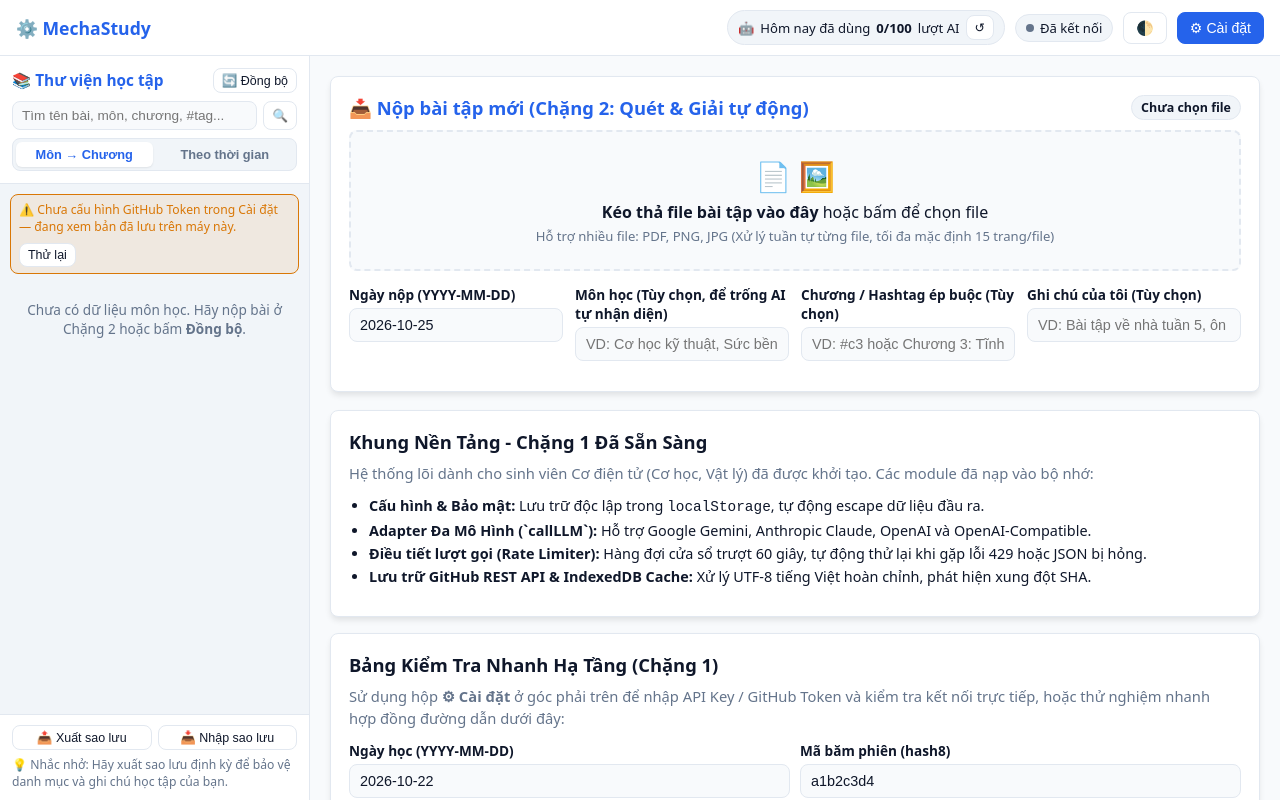
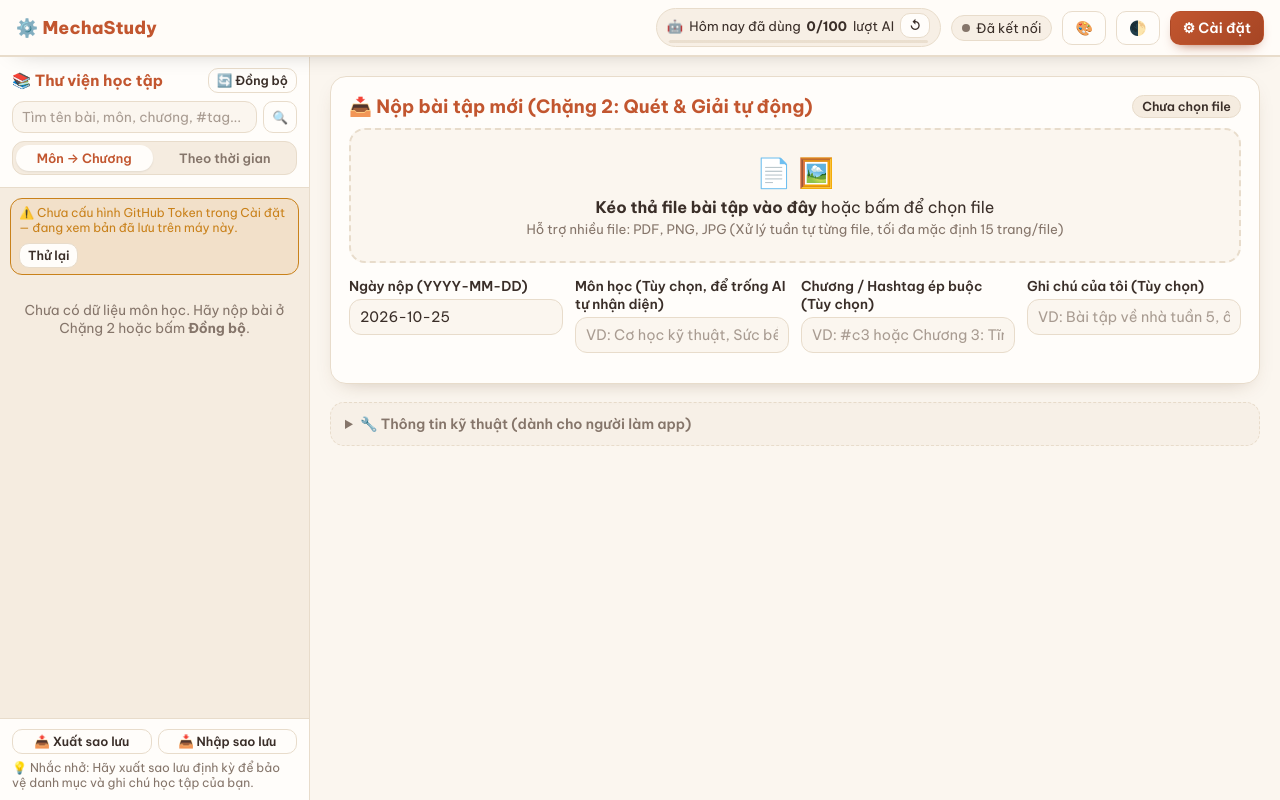
Before and after one commit to meanmuamuoi1510-commits/uet-study, a plain HTML site: page index.html in a window 1280 px wide. Drawn offline with Linux system fonts and the light colour scheme.

Commit message:
Add files via upload

```diff
--- a/index.html
+++ b/index.html
@@ -1878,5 +1878,6 @@
   <script src="stage2.js"></script>
   <script src="stage3.js"></script>
   <script src="stage4.js"></script>
+  <script src="stage5.js"></script>
 </body>
 </html>
--- /dev/null
+++ b/stage5.js
@@ -0,0 +1,491 @@
+/* ==========================================================================
+   MechaStudy - CHẶNG 5: LỚP GIAO DIỆN (màu sắc, nút bấm, hiệu ứng)
+   - Chỉ thay đổi hình thức; KHÔNG sửa logic của các chặng khác.
+   - Nếu muốn quay về giao diện cũ: xóa dòng <script src="stage5.js"> trong index.html,
+     hoặc chọn bảng màu "Xanh gốc" ở nút 🎨 trên thanh đầu trang.
+   ========================================================================== */
+(function () {
+  'use strict';
+
+  const PALETTE_KEY = 'mecha_palette';
+  const DEFAULT_PALETTE = 'warm';
+  const PALETTES = [
+    { id: 'warm',    name: 'Giấy ấm',   swatch: '#c2562f' },
+    { id: 'forest',  name: 'Rêu xanh',  swatch: '#2f7d57' },
+    { id: 'coral',   name: 'Hoàng hôn', swatch: '#d6456b' },
+    { id: 'ocean',   name: 'Biển',      swatch: '#0e8a9a' },
+    { id: 'classic', name: 'Xanh gốc',  swatch: '#2563eb' }
+  ];
+
+  /* ------------------------------------------------------------------------
+     1. BẢNG MÀU (ghi đè các biến CSS mà mọi chặng đều dùng)
+     ------------------------------------------------------------------------ */
+  const CSS_PALETTES = `
+    /* --- Giấy ấm: kem, nâu, đất nung --- */
+    :root[data-palette="warm"] {
+      --bg-main:#fbf6ef; --bg-panel:#fffdfa; --bg-sidebar:#f5ece0; --text-main:#3a2e28; --text-muted:#85756a;
+      --border:#e8dccb; --primary:#c2562f; --primary-hover:#a64524; --danger:#c0392b; --success:#4d8b4a; --warning:#c9811a;
+      --shadow:0 8px 22px -12px rgba(94,60,30,.35); --radius:12px;
+    }
+    :root[data-palette="warm"][data-theme="dark"] {
+      --bg-main:#1d1713; --bg-panel:#28201a; --bg-sidebar:#221b16; --text-main:#f6ece1; --text-muted:#b9a797;
+      --border:#43352b; --primary:#e57e53; --primary-hover:#f0966f; --danger:#ef6b5b; --success:#7fc27b; --warning:#e7a53f;
+      --shadow:0 8px 22px -12px rgba(0,0,0,.6);
+    }
+    /* --- Rêu xanh --- */
+    :root[data-palette="forest"] {
+      --bg-main:#f3f7f1; --bg-panel:#fbfdf9; --bg-sidebar:#e8f0e4; --text-main:#20301f; --text-muted:#667a62;
+      --border:#d7e3d1; --primary:#2f7d57; --primary-hover:#256646; --danger:#c0392b; --success:#2f7d57; --warning:#b9801a;
+      --shadow:0 8px 22px -12px rgba(30,70,45,.35); --radius:12px;
+    }
+    :root[data-palette="forest"][data-theme="dark"] {
+      --bg-main:#121a15; --bg-panel:#1a241e; --bg-sidebar:#161f19; --text-main:#e9f3ea; --text-muted:#9db39f;
+      --border:#2c3d31; --primary:#52b585; --primary-hover:#6fc79c; --danger:#ef6b5b; --success:#6fcf97; --warning:#e5a83c;
+      --shadow:0 8px 22px -12px rgba(0,0,0,.6);
+    }
+    /* --- Hoàng hôn: hồng san hô --- */
+    :root[data-palette="coral"] {
+      --bg-main:#fdf5f6; --bg-panel:#fffafb; --bg-sidebar:#f9e9ed; --text-main:#3b2430; --text-muted:#8a6b77;
+      --border:#efd6dd; --primary:#d6456b; --primary-hover:#b8345a; --danger:#c0392b; --success:#3f8f62; --warning:#c9811a;
+      --shadow:0 8px 22px -12px rgba(120,40,70,.35); --radius:12px;
+    }
+    :root[data-palette="coral"][data-theme="dark"] {
+      --bg-main:#1c1418; --bg-panel:#271c22; --bg-sidebar:#21171c; --text-main:#f8e9ee; --text-muted:#bda3ad;
+      --border:#43303a; --primary:#f06b90; --primary-hover:#f58aa8; --danger:#ef6b5b; --success:#76c795; --warning:#e7a53f;
+      --shadow:0 8px 22px -12px rgba(0,0,0,.6);
+    }
+    /* --- Biển: xanh ngọc --- */
+    :root[data-palette="ocean"] {
+      --bg-main:#f1f8f9; --bg-panel:#fbfeff; --bg-sidebar:#e3f0f2; --text-main:#17323a; --text-muted:#5f7f88;
+      --border:#d2e5e8; --primary:#0e8a9a; --primary-hover:#0a6f7d; --danger:#c0392b; --success:#2f8f62; --warning:#c9811a;
+      --shadow:0 8px 22px -12px rgba(10,80,95,.35); --radius:12px;
+    }
+    :root[data-palette="ocean"][data-theme="dark"] {
+      --bg-main:#0f191c; --bg-panel:#16242a; --bg-sidebar:#122026; --text-main:#e6f4f6; --text-muted:#98b5bc;
+      --border:#274149; --primary:#35b8c9; --primary-hover:#5acbd9; --danger:#ef6b5b; --success:#6fcf97; --warning:#e5a83c;
+      --shadow:0 8px 22px -12px rgba(0,0,0,.6);
+    }
+  `;
+
+  /* ------------------------------------------------------------------------
+     2. NÚT BẤM, Ô NHẬP, THẺ, HỘP THOẠI, HIỆU ỨNG
+     ------------------------------------------------------------------------ */
+  const CSS_COMPONENTS = `
+    :root { --s5-ease: cubic-bezier(.2,.8,.2,1); }
+    html { scroll-behavior: smooth; }
+    body {
+      font-family: 'Be Vietnam Pro', system-ui, -apple-system, 'Segoe UI', Roboto, sans-serif;
+      -webkit-font-smoothing: antialiased;
+      transition: background-color .3s var(--s5-ease), color .3s var(--s5-ease);
+    }
+    * { scrollbar-width: thin; scrollbar-color: color-mix(in srgb, var(--text-muted) 45%, transparent) transparent; }
+    *::-webkit-scrollbar { width: 9px; height: 9px; }
+    *::-webkit-scrollbar-thumb { background: color-mix(in srgb, var(--text-muted) 40%, transparent); border-radius: 9px; }
+    *::-webkit-scrollbar-track { background: transparent; }
+    ::selection { background: color-mix(in srgb, var(--primary) 30%, transparent); }
+
+    /* Thanh đầu trang */
+    header {
+      background: color-mix(in srgb, var(--bg-panel) 85%, transparent);
+      -webkit-backdrop-filter: blur(10px); backdrop-filter: blur(10px);
+      box-shadow: 0 1px 0 var(--border), 0 10px 24px -18px rgba(0,0,0,.35);
+    }
+    .brand { font-weight: 800; letter-spacing: .2px; }
+    .status-pill {
+      position: relative;
+      transition: border-color .2s, box-shadow .2s;
+      background: color-mix(in srgb, var(--bg-sidebar) 80%, var(--bg-panel));
+    }
+    .status-pill:hover { box-shadow: 0 4px 12px -8px rgba(0,0,0,.4); }
+    .status-pill.s5-quota { padding-bottom: 8px; }
+    .status-pill.s5-quota::after {
+      content: ''; position: absolute; left: 12px; right: 12px; bottom: 3px; height: 3px; border-radius: 3px;
+      background: linear-gradient(90deg, var(--s5-q-color, var(--primary)) calc(var(--s5-q, 0) * 100%),
+        color-mix(in srgb, var(--border) 85%, transparent) 0);
+      transition: background .4s var(--s5-ease);
+    }
+
+    /* Nút bấm */
+    button {
+      font-family: inherit; font-weight: 600; border-radius: 10px;
+      transition: transform .15s var(--s5-ease), box-shadow .2s, background .2s, border-color .2s, color .2s, opacity .2s;
+    }
+    button:not(:disabled):hover {
+      transform: translateY(-1px);
+      box-shadow: 0 8px 16px -10px rgba(0,0,0,.45);
+      border-color: var(--primary);
+    }
+    button:not(:disabled):active { transform: translateY(0) scale(.97); box-shadow: none; }
+    button:focus-visible, a:focus-visible, summary:focus-visible {
+      outline: 2px solid var(--primary); outline-offset: 2px;
+    }
+    button:disabled { opacity: .55; cursor: not-allowed; }
+    button.btn-primary, .s2-btn-anim.s4-has-anim {
+      background: linear-gradient(135deg, var(--primary), var(--primary-hover));
+      border-color: transparent; color: #fff;
+      box-shadow: 0 6px 14px -8px color-mix(in srgb, var(--primary) 80%, #000);
+    }
+    button.btn-primary:not(:disabled):hover, .s2-btn-anim.s4-has-anim:not(:disabled):hover {
+      border-color: transparent; filter: brightness(1.06);
+      box-shadow: 0 10px 20px -10px color-mix(in srgb, var(--primary) 85%, #000);
+    }
+    button.btn-danger { box-shadow: 0 6px 14px -8px color-mix(in srgb, var(--danger) 80%, #000); }
+    .s2-btn-anim:not(.s4-has-anim) {
+      background: color-mix(in srgb, var(--primary) 12%, var(--bg-panel));
+      color: var(--primary); border-color: color-mix(in srgb, var(--primary) 40%, var(--border));
+    }
+
+    /* Ô nhập */
+    input, select, textarea { font-family: inherit; transition: border-color .2s, box-shadow .2s, background .2s; }
+    input:focus, select:focus, textarea:focus {
+      outline: none; border-color: var(--primary);
+      box-shadow: 0 0 0 3px color-mix(in srgb, var(--primary) 22%, transparent);
+    }
+    input::placeholder, textarea::placeholder { color: color-mix(in srgb, var(--text-muted) 70%, transparent); }
+
+    /* Thẻ */
+    .card, .s2-card, .s3-panel {
+      border-radius: 16px; box-shadow: var(--shadow);
+      transition: box-shadow .25s var(--s5-ease), transform .25s var(--s5-ease), border-color .25s;
+    }
+    .s3-item-card { border-radius: 14px; transition: transform .2s var(--s5-ease), box-shadow .2s, border-color .2s; }
+    .s3-item-card:hover {
+      transform: translateY(-2px); box-shadow: var(--shadow);
+      border-color: color-mix(in srgb, var(--primary) 45%, var(--border));
+    }
+    @keyframes s5-fade-up { from { opacity: 0; transform: translateY(10px); } to { opacity: 1; transform: none; } }
+    main#main-content .card, main#main-content .s2-card, main#main-content .s3-panel, main#main-content .s3-item-card {
+      animation: s5-fade-up .4s var(--s5-ease) both;
+    }
+
+    /* Khu vực kéo thả file */
+    .s2-dropzone { border-radius: 16px; transition: background .2s, border-color .2s, transform .2s var(--s5-ease); }
+    .s2-dropzone:hover { background: color-mix(in srgb, var(--primary) 6%, var(--bg-panel)); border-color: var(--primary); }
+    .s2-dropzone.s2-dragover { transform: scale(1.01); border-color: var(--primary);
+      background: color-mix(in srgb, var(--primary) 12%, var(--bg-panel)); }
+
+    /* Thanh bên: chương, môn, thẻ */
+    .s3-chap-item { border-radius: 10px; transition: background .15s, transform .15s var(--s5-ease), box-shadow .15s; }
+    .s3-chap-item:not(.s3-active):hover { transform: translateX(3px); }
+    .s3-subj-group { border-radius: 14px; overflow: hidden; }
+    .s3-subj-header { transition: background .15s, color .15s; }
+    .s3-chip, .s3-badge, .s2-badge {
+      border-radius: 999px; transition: background .15s, transform .15s var(--s5-ease), border-color .15s;
+    }
+    .s3-chip:hover { transform: translateY(-1px); border-color: var(--primary); }
+    .s3-tab-btn, .s3-subtab-btn { border-radius: 999px; }
+    .s2-progress-bar, .s3-progress-bar {
+      background: linear-gradient(90deg, var(--primary), color-mix(in srgb, var(--primary) 55%, #fff)) !important;
+      border-radius: 999px; transition: width .35s var(--s5-ease);
+    }
+    .s2-progress-wrap, .s3-progress-wrap { border-radius: 999px; overflow: hidden; }
+    .s2-collapse-header { transition: background .15s; }
+    .s2-collapse-header:hover { background: color-mix(in srgb, var(--primary) 7%, var(--bg-sidebar)); }
+
+    /* Hộp thoại */
+    @keyframes s5-pop { from { opacity: 0; transform: translateY(10px) scale(.97); } to { opacity: 1; transform: none; } }
+    .modal-backdrop, .s3-modal-backdrop, .s4-modal-backdrop { -webkit-backdrop-filter: blur(4px); backdrop-filter: blur(4px); }
+    .modal-backdrop.open .modal, .s3-modal, .s4-modal { border-radius: 18px; animation: s5-pop .28s var(--s5-ease) both; }
+
+    /* Thông báo nổi (toast) */
+    #s5-toasts { position: fixed; right: 16px; bottom: 16px; z-index: 100000; display: flex; flex-direction: column; gap: 10px; max-width: min(380px, calc(100vw - 32px)); }
+    .s5-toast {
+      background: var(--bg-panel); color: var(--text-main); border: 1px solid var(--border);
+      border-left: 4px solid var(--primary); border-radius: 12px; padding: 11px 14px; font-size: .88rem; line-height: 1.45;
+      box-shadow: 0 14px 30px -14px rgba(0,0,0,.5); white-space: pre-line; cursor: pointer;
+      animation: s5-toast-in .35s var(--s5-ease) both;
+    }
+    .s5-toast.s5-err { border-left-color: var(--danger); }
+    .s5-toast.s5-ok { border-left-color: var(--success); }
+    .s5-toast.s5-out { animation: s5-toast-out .25s ease forwards; }
+    @keyframes s5-toast-in { from { opacity: 0; transform: translateX(24px); } to { opacity: 1; transform: none; } }
+    @keyframes s5-toast-out { to { opacity: 0; transform: translateX(24px); } }
+
+    /* Nút chọn bảng màu */
+    #s5-palette-wrap { position: relative; display: inline-flex; }
+    #s5-palette-pop {
+      position: absolute; right: 0; top: calc(100% + 8px); background: var(--bg-panel); border: 1px solid var(--border);
+      border-radius: 14px; box-shadow: 0 18px 36px -16px rgba(0,0,0,.5); padding: 10px; min-width: 190px; display: none; z-index: 60;
+      animation: s5-pop .22s var(--s5-ease) both;
+    }
+    #s5-palette-pop.s5-open { display: block; }
+    #s5-palette-pop .s5-pal-title { font-size: .72rem; font-weight: 700; color: var(--text-muted); text-transform: uppercase; letter-spacing: .6px; margin: 2px 4px 8px; }
+    .s5-pal-item { display: flex; width: 100%; align-items: center; gap: 10px; padding: 7px 8px; margin: 2px 0; border: 1px solid transparent; background: transparent; text-align: left; }
+    .s5-pal-item:hover { background: color-mix(in srgb, var(--primary) 8%, transparent); }
+    .s5-pal-item.s5-active { border-color: var(--primary); background: color-mix(in srgb, var(--primary) 10%, transparent); }
+    .s5-swatch { width: 18px; height: 18px; border-radius: 50%; box-shadow: inset 0 0 0 2px rgba(255,255,255,.55), 0 0 0 1px rgba(0,0,0,.15); flex-shrink: 0; }
+
+    /* Nút lên đầu trang */
+    #s5-top {
+      position: fixed; right: 18px; bottom: 18px; width: 44px; height: 44px; border-radius: 50%; padding: 0; z-index: 50;
+      display: flex; align-items: center; justify-content: center; font-size: 1.1rem;
+      background: linear-gradient(135deg, var(--primary), var(--primary-hover)); color: #fff; border-color: transparent;
+      opacity: 0; pointer-events: none; transform: translateY(12px);
+    }
+    #s5-top.s5-show { opacity: 1; pointer-events: auto; transform: none; }
+    #s5-toasts:not(:empty) ~ #s5-top { bottom: 90px; }
+
+    /* Phần thông tin kỹ thuật gấp gọn */
+    details.s5-tech { margin-top: 8px; border: 1px dashed var(--border); border-radius: 14px; padding: 8px 14px; background: color-mix(in srgb, var(--bg-sidebar) 55%, transparent); }
+    details.s5-tech > summary { cursor: pointer; font-weight: 600; color: var(--text-muted); font-size: .88rem; padding: 4px 0; user-select: none; }
+    details.s5-tech[open] > summary { margin-bottom: 10px; }
+
+    @media (pointer: coarse) {
+      button:not(.s3-mini-del):not(.btn-sm) { min-height: 40px; }
+      button.btn-sm { min-height: 34px; }
+    }
+    @media (max-width: 768px) {
+      #s5-toasts { left: 12px; right: 12px; bottom: 12px; max-width: none; }
+      #s5-top { right: 12px; bottom: 76px; }
+      /* Thanh đầu trang gọn lại cho điện thoại */
+      header { padding: 0 10px; }
+      .header-left, .header-right { gap: 6px; }
+      .header-right { flex-shrink: 0; }
+      .brand { white-space: nowrap; font-size: .98rem; }
+      #sync-text, #btn-reset-quota { display: none; }
+      .status-pill { padding: 3px 8px; }
+      #btn-open-settings { font-size: 0; padding: 7px 11px; }
+      #btn-open-settings::before { content: '⚙'; font-size: 1.05rem; }
+    }
+    @media (max-width: 480px) {
+      .header-left, .header-right { gap: 4px; }
+      .brand { font-size: .85rem; }
+      #sync-indicator { padding: 0 2px; border: none; background: none; box-shadow: none; }
+      .status-pill { padding: 3px 7px; }
+      #btn-theme, #s5-palette-btn, #btn-toggle-sidebar, #btn-open-settings { padding: 6px 8px; }
+    }
+    @media (max-width: 380px) {
+      .brand { font-size: 0; }
+      .brand::before { content: '⚙️'; font-size: 1.15rem; }
+    }
+    @media (prefers-reduced-motion: reduce) {
+      *, *::before, *::after { animation-duration: .001ms !important; animation-iteration-count: 1 !important; transition-duration: .001ms !important; scroll-behavior: auto !important; }
+    }
+  `;
+
+  /* ------------------------------------------------------------------------
+     3. NẠP CSS VÀ PHÔNG CHỮ
+     ------------------------------------------------------------------------ */
+  let styleEl = null;
+
+  function injectStyles() {
+    if (!styleEl) {
+      styleEl = document.createElement('style');
+      styleEl.id = 's5-style';
+      styleEl.textContent = CSS_PALETTES + CSS_COMPONENTS;
+      document.head.appendChild(styleEl);
+    }
+    if (!document.getElementById('s5-font')) {
+      const link = document.createElement('link');
+      link.id = 's5-font';
+      link.rel = 'stylesheet';
+      link.href = 'https://fonts.googleapis.com/css2?family=Be+Vietnam+Pro:wght@400;500;600;700;800&display=swap';
+      document.head.appendChild(link);
+    }
+  }
+
+  // Các chặng khác nạp CSS muộn; giữ <style> của chặng 5 luôn nằm cuối để thắng khi trùng độ ưu tiên
+  function keepStyleLast() {
+    let timer = null;
+    new MutationObserver(() => {
+      if (timer) return;
+      timer = setTimeout(() => {
+        timer = null;
+        if (styleEl && document.head.lastElementChild !== styleEl) document.head.appendChild(styleEl);
+      }, 120);
+    }).observe(document.head, { childList: true });
+  }
+
+  /* ------------------------------------------------------------------------
+     4. BẢNG MÀU: lưu lựa chọn và nút 🎨 trên thanh đầu trang
+     ------------------------------------------------------------------------ */
+  function getSavedPalette() {
+    try {
+      const v = localStorage.getItem(PALETTE_KEY);
+      if (v && PALETTES.some(p => p.id === v)) return v;
+    } catch (e) { /* bỏ qua */ }
+    return DEFAULT_PALETTE;
+  }
+
+  function applyPalette(id) {
+    const valid = PALETTES.some(p => p.id === id) ? id : DEFAULT_PALETTE;
+    document.documentElement.setAttribute('data-palette', valid);
+    try { localStorage.setItem(PALETTE_KEY, valid); } catch (e) { /* bỏ qua */ }
+    document.querySelectorAll('.s5-pal-item').forEach(el => {
+      el.classList.toggle('s5-active', el.getAttribute('data-id') === valid);
+    });
+  }
+
+  function buildPaletteButton() {
+    const themeBtn = document.getElementById('btn-theme');
+    if (!themeBtn || document.getElementById('s5-palette-wrap')) return;
+
+    const wrap = document.createElement('span');
+    wrap.id = 's5-palette-wrap';
+    wrap.innerHTML = `
+      <button type="button" id="s5-palette-btn" title="Đổi bảng màu" aria-haspopup="true">🎨</button>
+      <div id="s5-palette-pop" role="menu">
+        <div class="s5-pal-title">Bảng màu</div>
+        ${PALETTES.map(p => `
+          <button type="button" class="s5-pal-item" data-id="${p.id}" role="menuitem">
+            <span class="s5-swatch" style="background:${p.swatch}"></span><span>${p.name}</span>
+          </button>`).join('')}
+      </div>`;
+    themeBtn.parentNode.insertBefore(wrap, themeBtn);
+
+    const pop = wrap.querySelector('#s5-palette-pop');
+    wrap.querySelector('#s5-palette-btn').addEventListener('click', (e) => {
+      e.stopPropagation();
+      pop.classList.toggle('s5-open');
+    });
+    pop.addEventListener('click', (e) => {
+      const item = e.target.closest('.s5-pal-item');
+      if (!item) return;
+      applyPalette(item.getAttribute('data-id'));
+      pop.classList.remove('s5-open');
+    });
+    document.addEventListener('click', (e) => {
+      if (!wrap.contains(e.target)) pop.classList.remove('s5-open');
+    });
+    document.addEventListener('keydown', (e) => {
+      if (e.key === 'Escape') pop.classList.remove('s5-open');
+    });
+    applyPalette(getSavedPalette());
+  }
+
+  /* ------------------------------------------------------------------------
+     5. THÔNG BÁO NỔI (thay cho hộp alert chặn màn hình)
+     ------------------------------------------------------------------------ */
+  function ensureToastHost() {
+    let host = document.getElementById('s5-toasts');
+    if (!host) {
+      host = document.createElement('div');
+      host.id = 's5-toasts';
+      host.setAttribute('aria-live', 'polite');
+      document.body.appendChild(host);
+    }
+    return host;
+  }
+
+  function showToast(message, kind) {
+    const host = ensureToastHost();
+    const text = String(message == null ? '' : message);
+    const type = kind || (/lỗi|không thể|thất bại|không tìm thấy|chưa thể|cần cấu hình/i.test(text) ? 'err'
+      : /thành công|đã lưu|đã xóa|xong/i.test(text) ? 'ok' : 'info');
+    const el = document.createElement('div');
+    el.className = 's5-toast' + (type === 'err' ? ' s5-err' : type === 'ok' ? ' s5-ok' : '');
+    el.textContent = text; // textContent: không chèn HTML
+    host.appendChild(el);
+    const close = () => {
+      if (!el.parentNode) return;
+      el.classList.add('s5-out');
+      setTimeout(() => el.remove(), 260);
+    };
+    el.addEventListener('click', close);
+    setTimeout(close, type === 'err' ? 9000 : 5500);
+    while (host.children.length > 4) host.firstElementChild.remove();
+  }
+
+  function overrideAlert() {
+    if (window.__s5AlertPatched) return;
+    window.__s5AlertPatched = true;
+    window.__nativeAlert = window.alert.bind(window);
+    window.alert = function (msg) { showToast(msg); };
+  }
+
+  /* ------------------------------------------------------------------------
+     6. BỘ ĐẾM LƯỢT AI DẠNG THANH TIẾN ĐỘ, NÚT LÊN ĐẦU TRANG, PHÍM TẮT
+     ------------------------------------------------------------------------ */
+  function setupQuotaMeter() {
+    const textEl = document.getElementById('ai-quota-text');
+    if (!textEl) return;
+    const pill = textEl.closest('.status-pill');
+    if (!pill) return;
+    pill.classList.add('s5-quota');
+    const update = () => {
+      const m = String(textEl.textContent || '').match(/(\d+)\s*\/\s*(\d+)/);
+      if (!m) return;
+      const used = Number(m[1]), max = Math.max(1, Number(m[2]));
+      const ratio = Math.min(1, used / max);
+      pill.style.setProperty('--s5-q', String(ratio));
+      pill.style.setProperty('--s5-q-color', ratio >= 0.95 ? 'var(--danger)' : ratio >= 0.8 ? 'var(--warning)' : 'var(--primary)');
+    };
+    new MutationObserver(update).observe(textEl, { childList: true, characterData: true, subtree: true });
+    update();
+  }
+
+  function setupBackToTop() {
+    const main = document.getElementById('main-content');
+    if (!main || document.getElementById('s5-top')) return;
+    const btn = document.createElement('button');
+    btn.type = 'button';
+    btn.id = 's5-top';
+    btn.title = 'Lên đầu trang';
+    btn.setAttribute('aria-label', 'Lên đầu trang');
+    btn.textContent = '↑';
+    document.body.appendChild(btn);
+    btn.addEventListener('click', () => main.scrollTo({ top: 0, behavior: 'smooth' }));
+    main.addEventListener('scroll', () => {
+      btn.classList.toggle('s5-show', main.scrollTop > 400);
+    }, { passive: true });
+  }
+
+  function setupShortcuts() {
+    document.addEventListener('keydown', (e) => {
+      if (e.key !== '/' || e.ctrlKey || e.metaKey || e.altKey) return;
+      const tag = (e.target && e.target.tagName) || '';
+      if (/^(INPUT|TEXTAREA|SELECT)$/.test(tag) || (e.target && e.target.isContentEditable)) return;
+      const input = document.getElementById('s3-search-input');
+      if (input) { e.preventDefault(); input.focus(); input.select(); }
+    });
+  }
+
+  /* ------------------------------------------------------------------------
+     7. GỌN TRANG CHỦ: gom hai thẻ thông tin kỹ thuật của chặng 1 vào một mục thu gọn
+     ------------------------------------------------------------------------ */
+  function tidyHomeCards() {
+    const main = document.getElementById('main-content');
+    if (!main || main.querySelector('details.s5-tech')) return;
+    const cards = Array.from(main.querySelectorAll(':scope > .card')).filter(c => {
+      const h = c.querySelector('h2');
+      return h && /Khung Nền Tảng|Bảng Kiểm Tra Nhanh/i.test(h.textContent || '');
+    });
+    if (cards.length === 0) return;
+    const details = document.createElement('details');
+    details.className = 's5-tech';
+    const summary = document.createElement('summary');
+    summary.textContent = '🔧 Thông tin kỹ thuật (dành cho người làm app)';
+    details.appendChild(summary);
+    cards.forEach(c => details.appendChild(c)); // di chuyển, giữ nguyên các nút và id bên trong
+    main.appendChild(details);
+  }
+
+  /* ------------------------------------------------------------------------
+     8. KHỞI TẠO
+     ------------------------------------------------------------------------ */
+  // Áp bảng màu ngay khi script chạy để tránh nháy màu
+  document.documentElement.setAttribute('data-palette', getSavedPalette());
+
+  function initStage5() {
+    injectStyles();
+    keepStyleLast();
+    buildPaletteButton();
+    overrideAlert();
+    setupQuotaMeter();
+    setupBackToTop();
+    setupShortcuts();
+    tidyHomeCards();
+  }
+
+  window.MechaStage5 = {
+    applyPalette,
+    showToast,
+    palettes: PALETTES.map(p => ({ id: p.id, name: p.name }))
+  };
+
+  if (document.readyState !== 'loading') {
+    initStage5();
+  } else {
+    document.addEventListener('DOMContentLoaded', initStage5);
+  }
+})();
```
